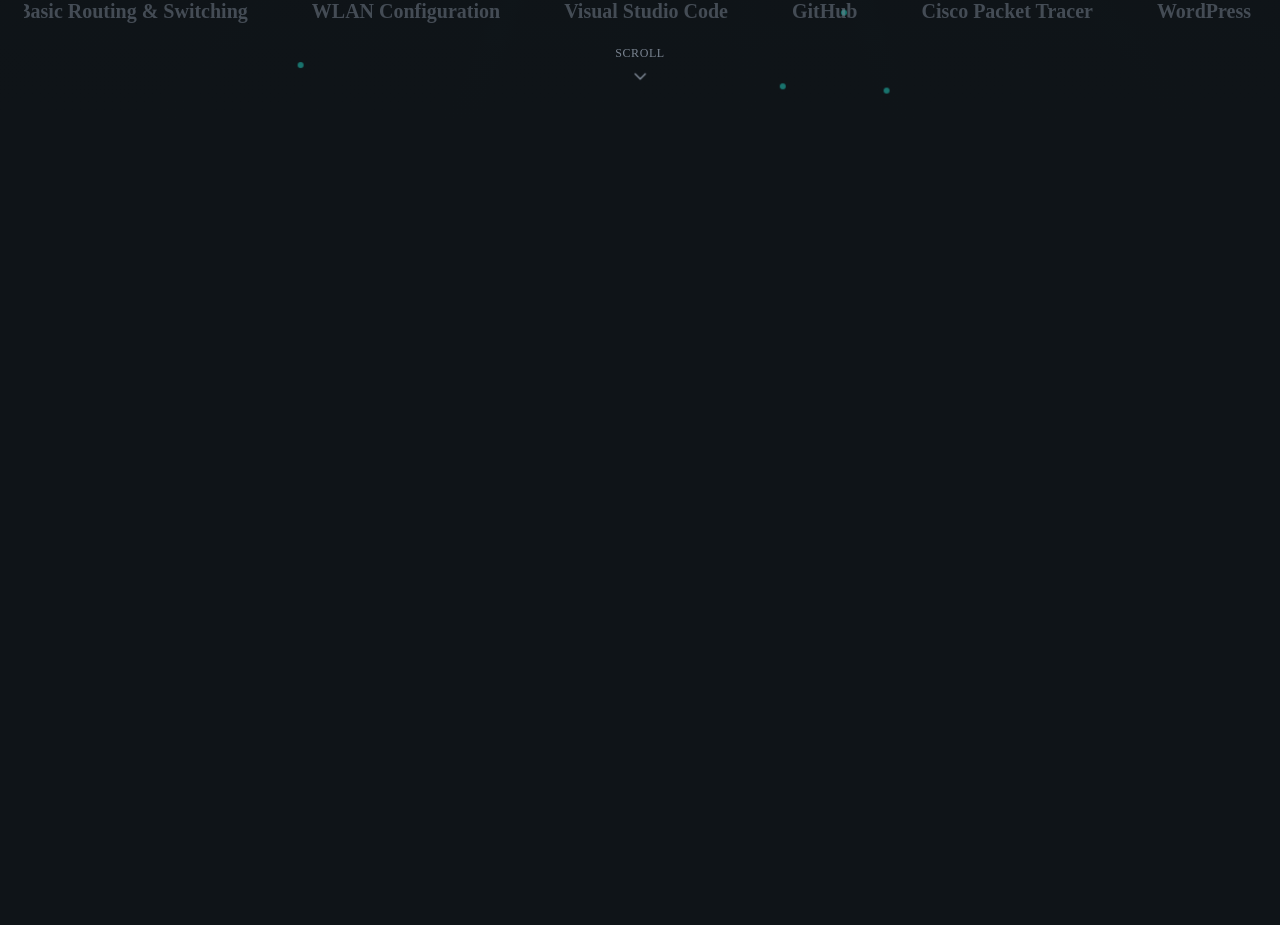
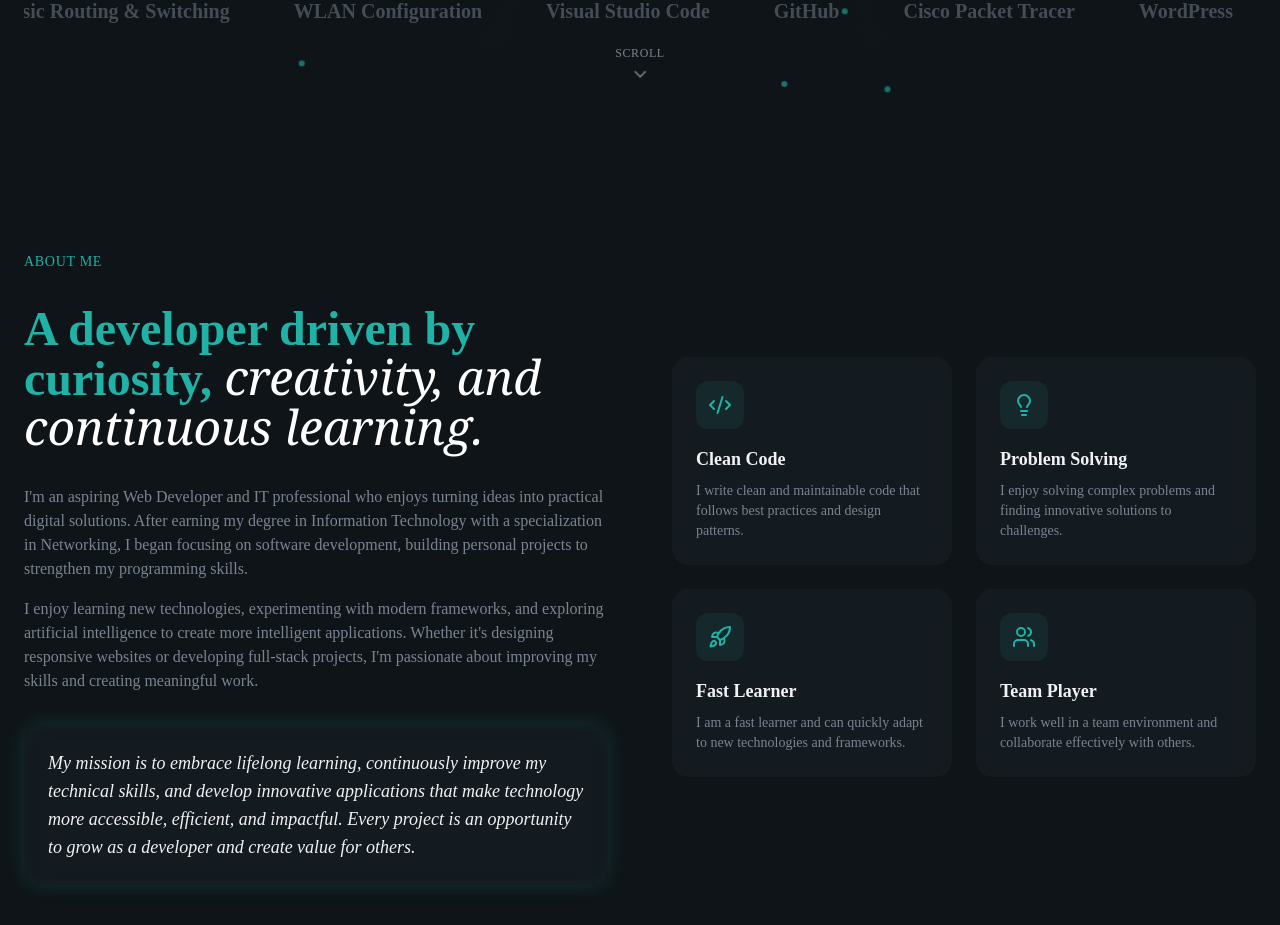
Before and after one commit to primo-0/personal-portfolio, a React (Vite) app: page / in a window 1280 px wide. Shown: the part 1035-1960 px from the top of the page. Before the commit the page ends 1156 px from the top, so only its background shows below. Built offline with nearby package versions, Linux system fonts and the light colour scheme.

Commit message:
enhance Navbar with mobile menu functionality and update About section with highlights and animations

```diff
--- a/src/layout/Navbar.jsx
+++ b/src/layout/Navbar.jsx
@@ -59,13 +59,15 @@ export const Navbar = () => {
                 {navLinks.map((link, index) => (
                     <a
                     href={link.href}
-                    key={index} className ="text-lg text-muted-foreground hover:text-foreground py-2"
+                    key={index}
+                    onClick={() => setIsMobileMenuOpen(false)}
+                    className ="text-lg text-muted-foreground hover:text-foreground py-2"
                     >
                         {link.label}
                     </a>
                 ))}
 
-                 <Button>Contact Me</Button>
+                 <Button onClick={() => setIsMobileMenuOpen(false)}>Contact Me</Button>
             </div>
         </div>
         )}
--- a/src/sections/About.jsx
+++ b/src/sections/About.jsx
@@ -1,3 +1,79 @@
+import {Code2, Lightbulb, Rocket, Users} from "lucide-react";
+
+const highlights = [
+    {
+        icon: Code2,
+        title: "Clean Code",
+        description: "I write clean and maintainable code that follows best practices and design patterns."
+    },
+    {
+        icon: Lightbulb,
+        title: "Problem Solving",
+        description: "I enjoy solving complex problems and finding innovative solutions to challenges."
+    },
+    {
+        icon: Rocket,
+        title: "Fast Learner",
+        description: "I am a fast learner and can quickly adapt to new technologies and frameworks."
+    },
+    {
+        icon: Users,
+        title: "Team Player",
+        description: "I work well in a team environment and collaborate effectively with others."
+    }
+]
+
 export const About = () => {
-    return <section></section>;
+    return (
+        <section id="about" className="py-32 relative overflow-hidden ">
+            <div className="container mx-auto px-6 relative z-10">
+                <div className="grid lg:grid-cols-2 gap-16 items-center">
+                    {/* Left Column */}
+                    <div className="space-y-8">
+                        <div className="animate-fade-in">
+                        <span className="text-secondary-foreground text-sm font-medium tracking-wider uppercase">About Me</span>
+                    </div>
+                        <h2 className="text-4xl md:text-5xl font-bold animate-fade-in animation-delay-100 text-secondary-foreground">
+                            A developer driven by curiosity,
+                            <span className="font-serif italic font-normal text-white"> creativity, and continuous learning.</span>
+                        </h2>
+                        <div className="space-y-4 text-muted-foreground animate-fade-in animation-delay-200">
+                            <p>
+                                I'm an aspiring Web Developer and IT professional who enjoys turning ideas into practical digital solutions.
+                                After earning my degree in Information Technology with a specialization in Networking,
+                                I began focusing on software development, building personal projects to strengthen my programming skills.
+                            </p>
+                            <p>
+                                I enjoy learning new technologies, experimenting with modern frameworks, and exploring artificial intelligence to create more intelligent applications.
+                                Whether it's designing responsive websites or developing full-stack projects, I'm passionate about improving my skills and creating meaningful work.
+                            </p>
+                        </div>
+                        <div className="glass rounded-2xl p-6 glow-border animate-fade-in animation-delay-300">
+                            <p className="text-lg font-medium italic text-foreground">
+                                My mission is to embrace lifelong learning, continuously improve my technical skills,
+                                and develop innovative applications that make technology more accessible, efficient, and impactful.
+                                Every project is an opportunity to grow as a developer and create value for others.
+                            </p>
+                        </div>
+                    </div>
+                    {/* Right Column */}
+                    <div className="grid sm:grid-cols-2 gap-6">
+                        {highlights.map((item, idx) => (
+                            <div
+                            key={idx}
+                            className="glass p-6 rounded-2xl animate-fade-in"
+                            style={{ animationDelay: `${(idx +1) * 100}ms `}}
+                            >
+                                <div className="w-12 h-12 rounded-xl bg-primary/10 flex items-center justify-center mb-4 hover:bg-primary/20">
+                                    <item.icon className="w-6 h-6 text-primary "/>
+                                </div>
+                                <h3 className="text-lg font-semibold mb-2">{item.title}</h3>
+                                <p className="text-sm text-muted-foreground">{item.description}</p>
+                            </div>
+                        ))}
+                    </div>
+                </div>
+            </div>
+        </section>
+    );
 };
```
